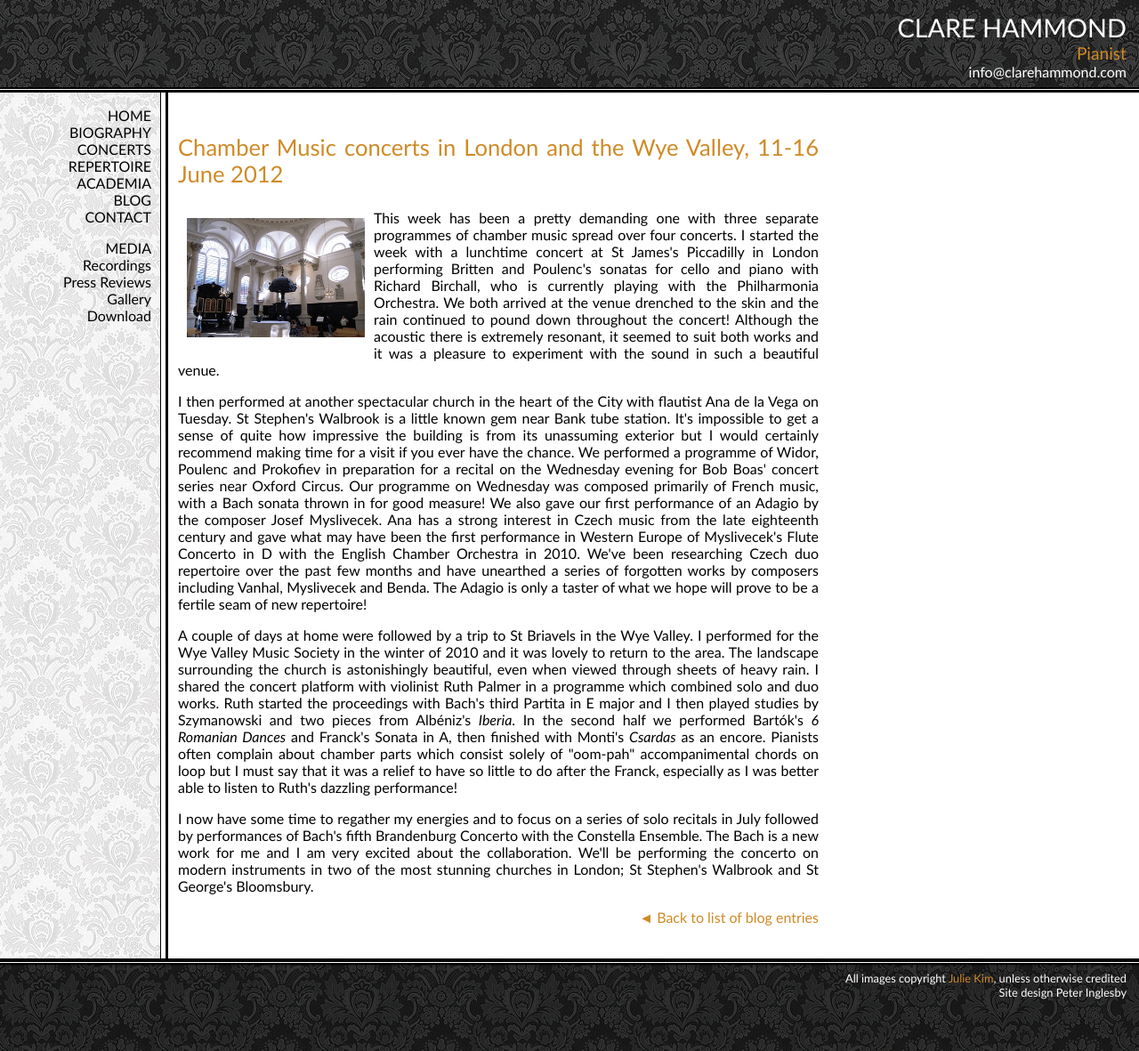
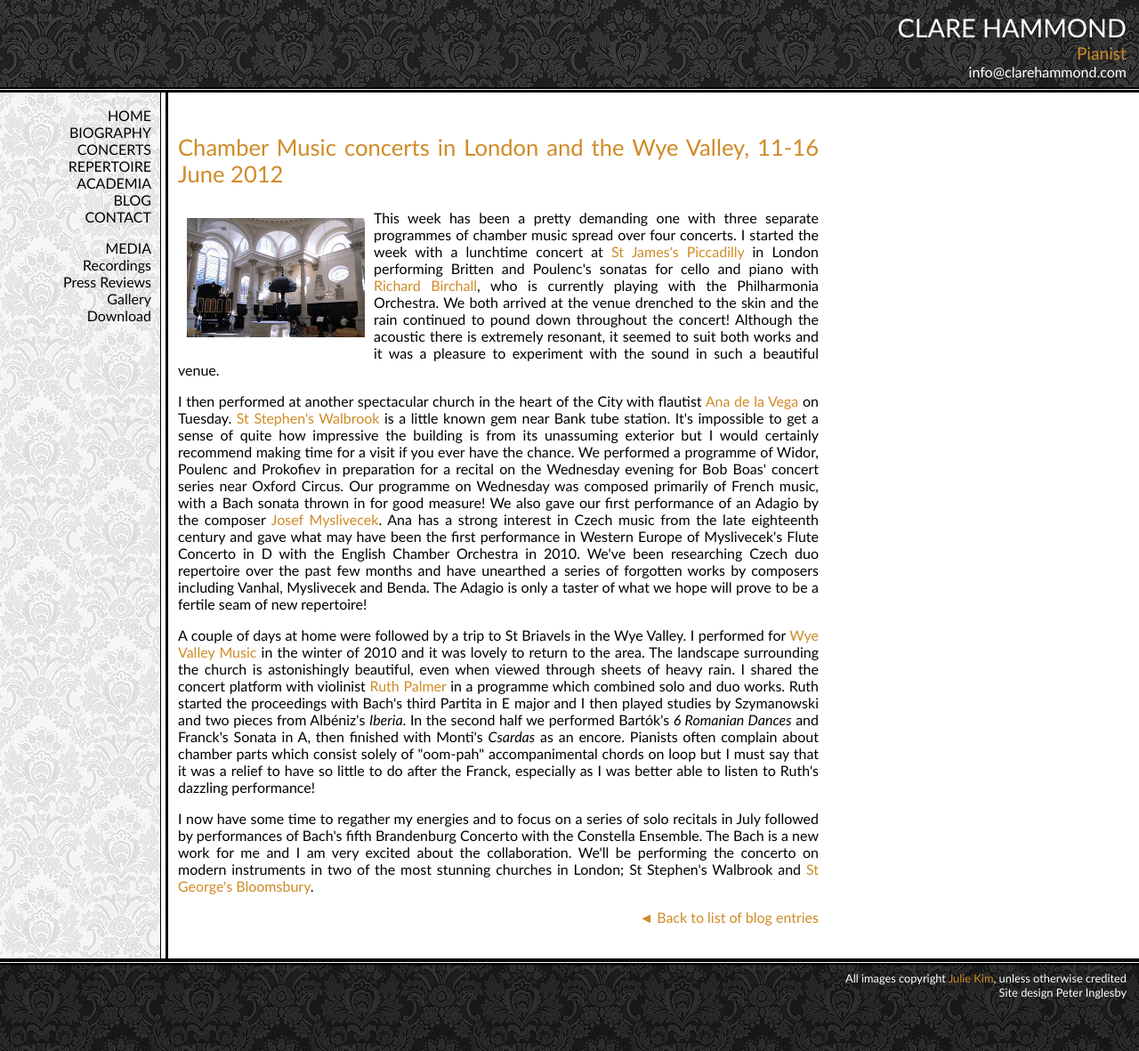
Before and after one commit to hammonc/clarehammond.com, a Jekyll site: the page built from blog-20120617.html, in a window 1280 px wide. Shown: the whole page at 89% size. Built offline with Jekyll 4.4.1, drawn with Linux system fonts in a browser that asks for light colours.

Commit message:
added links to blog posts

```diff
--- a/blog-20120307.html
+++ b/blog-20120307.html
@@ -11,4 +11,4 @@ title: St George's Bristol with the Piatti String Quartet, 7 March 2012
 
 <p>It was lovely to have the chance to play both <em>Tombeau</em> and the <em>Menuet sur le nom d'Haydn</em> in this particular concert as the 7 March is Ravel's birthday - 137 years old today! Satie's <em>Gnossiennes</em> provided an ethereal interlude before I finished with Albéniz's 'Evocación' and 'Triana'. I love playing these pieces and 'Triana' ends with such fire and élan. At the very end of the concert I joined the Piatti String Quartet, who had played Haydn and Debussy, in an encore. We performed the third movement of Dvorak's Piano Quintet in A which is one of the most charming pieces I've come across. The Piattis themselves are a superb quartet and it was such fun to play with them.</p>
 
-<p>So, three down and two to go! The final two concerts of our tour will be at Farnham Maltings near Guildford on the 22 March and the Wigmore Hall in London on the 16th April. The tour has been brilliantly organised by the team at the Foreign & Colonial Investment Trust and John Woolf of the Park Lane Group. If you would like a preview, our CD is now available on <a href="http://www.amazon.co.uk/Future-Classics/dp/B007FG5TNK/ref=sr_shvl_album_1?ie=UTF8&qid=1330635811&sr=301-1" target="_blank">Amazon</a> and iTunes. We'll hope to see you at a concert soon!</p>
+<p>So, three down and two to go! The final two concerts of our tour will be at Farnham Maltings near Guildford on the 22 March and the <a href="http://www.wigmore-hall.org.uk/" target="_blank">Wigmore Hall</a> in London on the 16th April. The tour has been brilliantly organised by the team at the Foreign & Colonial Investment Trust and John Woolf of the <a href="http://www.parklanegroup.co.uk/" target="_blank">Park Lane Group</a>. If you would like a preview, our CD is now available on <a href="http://www.amazon.co.uk/Future-Classics/dp/B007FG5TNK/ref=sr_shvl_album_1?ie=UTF8&qid=1330635811&sr=301-1" target="_blank">Amazon</a> and iTunes. We'll hope to see you at a concert soon!</p>
--- a/blog-20120414.html
+++ b/blog-20120414.html
@@ -9,6 +9,6 @@ title: Performances at Saffron Walden, the Wigmore Hall and a premiere at the Tw
 
 <p>Intriguingly enough, I found that a bout of illness can help to focus the mind. I was unable to devote the energy that I normally do to fussing about details which are probably not of great importance, and had to take a step back. In some ways, being forced to ration my energy over the course of a recital gave a greater sense of structure to the whole and the warmth of the audience was a great support. I recognised many faces from my performance there last year and giving a recital so close to home meant that family, friends and even dedicated piano pupils were able to come along!</p>
 
-<p>The following Monday found me at the <a href="http://www.wigmore-hall.org.uk/" target="_blank">Wigmore Hall</a> to give the final concert of a five-date tour with the Piatti String Quartet. This was superbly organised by the Park Lane Group and the Foreign & Colonial Investment Trust and was, all in all, an absolutely wonderful occasion. We were very excited when the BBC approached us to broadcast the evening as part of their 'Live in Concert' series, not least because it meant that many people who were unable to get to London could still tune in. The interview was a challenge as my voice had only just returned and was still on the husky side, but the 'Live in Concert' team made everything as straightforward as possible and were very supportive. We were delighted by the number of people who came to the hall that evening and very grateful for the standing ovation. For those of you who would like to listen again, my performance of Ravel's <em>Le Tombeau de Couperin</em> will be available <a href="http://www.bbc.co.uk/music/showcase/genres/classical#/clips/p00r6k6s/in/collection/p00b9xn8" target="_blank">online</a> until the 15 May as one of Radio 3's Classical Highlights.</p>
+<p>The following Monday found me at the <a href="http://www.wigmore-hall.org.uk/" target="_blank">Wigmore Hall</a> to give the final concert of a five-date tour with the Piatti String Quartet. This was superbly organised by the <a href="http://www.parklanegroup.co.uk/" target="_blank">Park Lane Group</a> and the Foreign & Colonial Investment Trust and was, all in all, an absolutely wonderful occasion. We were very excited when the BBC approached us to broadcast the evening as part of their <a href="http://www.bbc.co.uk/programmes/b010xvfz" target="_blank">Live in Concert</a>series, not least because it meant that many people who were unable to get to London could still tune in. The interview was a challenge as my voice had only just returned and was still on the husky side, but the 'Live in Concert' team made everything as straightforward as possible and were very supportive. We were delighted by the number of people who came to the hall that evening and very grateful for the standing ovation. For those of you who would like to listen again, my performance of Ravel's <em>Le Tombeau de Couperin</em> will be available <a href="http://www.bbc.co.uk/music/showcase/genres/classical#/clips/p00r6k6s/in/collection/p00b9xn8" target="_blank">online</a> until the 15 May as one of Radio 3's Classical Highlights.</p>
 
-<p>After a couple of days beavering away at home, I left for The Wirral to give a recital of water music for the <a href="http://www.tworiversfestival.co.uk/" target="_blank">Two Rivers Festival</a> in Birkenhead. This was a particularly exciting evening as I was able to meet the five composers who had been commissioned to write <em>Aquarelles</em>, a series of five miniatures  celebrating the Debussy Centenary which I've been working on for some months. It was wonderful to have the chance to meet James Francis Brown, Peter Fribbins, David Matthews, Alan Mills and Robin Walker and to perform their pieces live to them. I had already sent recordings of each miniature to the composers, just to check that I was on the right track, but it makes such a difference to perform the pieces in real time in the same space as the person who wrote it. The audience listened intently throughout the evening to water pieces by Liszt, Ravel and Debussy, the <em>Prayer Bell Sketch</em> by Knussen and, of course, Ravel's <em>Tombeau</em>. I was very well looked after by members of the festival committee that evening and was well rested the next morning when we left for the Bridgewater Hall in Manchester.</p>
+<p>After a couple of days beavering away at home, I left for The Wirral to give a recital of water music for the <a href="http://www.tworiversfestival.co.uk/" target="_blank">Two Rivers Festival</a> in Birkenhead. This was a particularly exciting evening as I was able to meet the five composers who had been commissioned to write <em>Aquarelles</em>, a series of five miniatures  celebrating the Debussy Centenary which I've been working on for some months. It was wonderful to have the chance to meet James Francis Brown, Peter Fribbins, David Matthews, Alan Mills and Robin Walker and to perform their pieces live to them. I had already sent recordings of each miniature to the composers, just to check that I was on the right track, but it makes such a difference to perform the pieces in real time in the same space as the person who wrote it. The audience listened intently throughout the evening to water pieces by Liszt, Ravel and Debussy, the <em>Prayer Bell Sketch</em> by Knussen and, of course, Ravel's <em>Tombeau</em>. I was very well looked after by members of the festival committee that evening and was well rested the next morning when we left for the <a href="http://www.bridgewater-hall.co.uk/" target="_blank">Bridgewater Hall</a> in Manchester.</p>
--- a/blog-20120421.html
+++ b/blog-20120421.html
@@ -5,6 +5,6 @@ title: Bridgewater Hall, Manchester, 21 April 2012
 
 <img src="resources/blog-20120421.jpg" class="blog-img" />
 
-<p>I gave a Saturday afternoon recital in the Barbirolli Room at the Bridgewater Hall as part of the 'Reflections on Debussy' series, curated by the pianist Noriko Ogawa and Peter Davison. The series itself is tremendously imaginative and ambitious. My recital was just the first of many events that evening which included a calligraphy workshop, pre-concert talk on Takemitsu, a monumental concert with the BBC Philharmonic and Noriko Ogawa playing Takemitsu's <em>Riverrun</em> concerto, followed by a post-concert performance of Japanese cabaret songs. As I had played early on I was able to sit back and enjoy all of these events, particularly Noriko's performance which was inspiring. I also realised with a start what a pleasure it is to listen to music which I am not playing myself. I've been focussing so intently on my own work recently that I'd evidently grown tired of listening to myself play (and obviously need to get out more!)</p>
+<p>I gave a Saturday afternoon recital in the Barbirolli Room at the <a href="http://www.bridgewater-hall.co.uk/" target="_blank">Bridgewater Hall</a> as part of the 'Reflections on Debussy' series, curated by the pianist <a href="http://www.norikoogawa.co.uk/" target="_blank">Noriko Ogawa</a> and Peter Davison. The series itself is tremendously imaginative and ambitious. My recital was just the first of many events that evening which included a calligraphy workshop, pre-concert talk on Takemitsu, a monumental concert with the BBC Philharmonic and Noriko Ogawa playing Takemitsu's <em>Riverrun</em> concerto, followed by a post-concert performance of Japanese cabaret songs. As I had played early on I was able to sit back and enjoy all of these events, particularly Noriko's performance which was inspiring. I also realised with a start what a pleasure it is to listen to music which I am not playing myself. I've been focussing so intently on my own work recently that I'd evidently grown tired of listening to myself play (and obviously need to get out more!)</p>
 
 <p>So I now need to prepare a programme of Liszt, Debussy, Martin and Beethoven for Tuesday evening at the Caledonian Club in London and then I can rest for a while. I must say that I'm looking forward to a few days at home. While I love giving concerts, I'm not a huge fan of traveling between venues, although some of the views on the train line from Manchester compensate for the effort!</p>
--- a/blog-20120617.html
+++ b/blog-20120617.html
@@ -5,10 +5,10 @@ title: Chamber Music concerts in London and the Wye Valley, 11-16 June 2012
 
 <img src="resources/blog-20120617.jpg" class="blog-img" />
 
-<p>This week has been a pretty demanding one with three separate programmes of chamber music spread over four concerts. I started the week with a lunchtime concert at St James's Piccadilly in London performing Britten and Poulenc's sonatas for cello and piano with Richard Birchall, who is currently playing with the Philharmonia Orchestra. We both arrived at the venue drenched to the skin and the rain continued to pound down throughout the concert! Although the acoustic there is extremely resonant, it seemed to suit both works and it was a pleasure to experiment with the sound in such a beautiful venue.</p>
+<p>This week has been a pretty demanding one with three separate programmes of chamber music spread over four concerts. I started the week with a lunchtime concert at <a href="http://www.st-james-piccadilly.org/ConcertsIntro.html" target="_blank">St James's Piccadilly</a> in London performing Britten and Poulenc's sonatas for cello and piano with <a href="http://www.philharmonia.co.uk/orchestra/players/cellos/richard_birchall/" target="_blank">Richard Birchall</a>, who is currently playing with the Philharmonia Orchestra. We both arrived at the venue drenched to the skin and the rain continued to pound down throughout the concert! Although the acoustic there is extremely resonant, it seemed to suit both works and it was a pleasure to experiment with the sound in such a beautiful venue.</p>
 
-<p>I then performed at another spectacular church in the heart of the City with flautist Ana de la Vega on Tuesday. St Stephen's Walbrook is a little known gem near Bank tube station. It's impossible to get a sense of quite how impressive the building is from its  unassuming exterior but I would certainly recommend making time for a visit if you ever have the chance. We performed a programme of Widor, Poulenc and Prokofiev in preparation for a recital on the Wednesday evening for Bob Boas' concert series near Oxford Circus. Our programme on Wednesday was composed primarily of French music, with a Bach sonata thrown in for good measure! We also gave our first performance of an Adagio by the composer Josef Myslivecek. Ana has a strong interest in Czech music from the late eighteenth century and gave what may have been the first performance in Western Europe of Myslivecek's Flute Concerto in D with the English Chamber Orchestra in 2010. We've been researching Czech duo repertoire over the past few months and have unearthed a series of forgotten works by composers including Vanhal, Myslivecek and Benda. The Adagio is only a taster of what we hope will prove to be a fertile seam of new repertoire!</p>
+<p>I then performed at another spectacular church in the heart of the City with flautist <a href="http://www.anadelavega.com/" target="_blank">Ana de la Vega</a> on Tuesday. <a href="http://ststephenwalbrook.net/" target="_blank">St Stephen's Walbrook</a> is a little known gem near Bank tube station. It's impossible to get a sense of quite how impressive the building is from its  unassuming exterior but I would certainly recommend making time for a visit if you ever have the chance. We performed a programme of Widor, Poulenc and Prokofiev in preparation for a recital on the Wednesday evening for Bob Boas' concert series near Oxford Circus. Our programme on Wednesday was composed primarily of French music, with a Bach sonata thrown in for good measure! We also gave our first performance of an Adagio by the composer <a href="http://en.wikipedia.org/wiki/Josef_Mysliveček" target="_blank">Josef Myslivecek</a>. Ana has a strong interest in Czech music from the late eighteenth century and gave what may have been the first performance in Western Europe of Myslivecek's Flute Concerto in D with the English Chamber Orchestra in 2010. We've been researching Czech duo repertoire over the past few months and have unearthed a series of forgotten works by composers including Vanhal, Myslivecek and Benda. The Adagio is only a taster of what we hope will prove to be a fertile seam of new repertoire!</p>
 
-<p>A couple of days at home were followed by a trip to St Briavels in the Wye Valley. I performed for the Wye Valley Music Society in the winter of 2010 and it was lovely to return to the area. The landscape surrounding the church is astonishingly beautiful, even when viewed through sheets of heavy rain. I shared the concert platform with violinist Ruth Palmer in a programme which combined solo and duo works. Ruth started the proceedings with Bach's third Partita in E major and I then played studies by Szymanowski and two pieces from Albéniz's <em>Iberia</em>. In the second half we performed Bartók's <em>6 Romanian Dances</em> and Franck's Sonata in A, then finished with Monti's <em>Csardas</em> as an encore. Pianists often complain about chamber parts which consist solely of "oom-pah" accompanimental chords on loop but I must say that it was a relief to have so little to do after the Franck, especially as I was better able to listen to Ruth's dazzling performance!</p>
+<p>A couple of days at home were followed by a trip to St Briavels in the Wye Valley. I performed for <a href="http://www.wyevalleymusic.org.uk/" target="_blank">Wye Valley Music</a> in the winter of 2010 and it was lovely to return to the area. The landscape surrounding the church is astonishingly beautiful, even when viewed through sheets of heavy rain. I shared the concert platform with violinist <a href="http://www.ruthpalmer.com/" target="_blank">Ruth Palmer</a> in a programme which combined solo and duo works. Ruth started the proceedings with Bach's third Partita in E major and I then played studies by Szymanowski and two pieces from Albéniz's <em>Iberia</em>. In the second half we performed Bartók's <em>6 Romanian Dances</em> and Franck's Sonata in A, then finished with Monti's <em>Csardas</em> as an encore. Pianists often complain about chamber parts which consist solely of "oom-pah" accompanimental chords on loop but I must say that it was a relief to have so little to do after the Franck, especially as I was better able to listen to Ruth's dazzling performance!</p>
 
-<p>I now have some time to regather my energies and to focus on a series of solo recitals in July followed by performances of Bach's fifth Brandenburg Concerto with the Constella Ensemble. The Bach is a new work for me and I am very excited about the collaboration. We'll be performing the concerto on modern instruments in two of the most stunning churches in London; St Stephen's Walbrook and St George's Bloomsbury.</p>
+<p>I now have some time to regather my energies and to focus on a series of solo recitals in July followed by performances of Bach's fifth Brandenburg Concerto with the Constella Ensemble. The Bach is a new work for me and I am very excited about the collaboration. We'll be performing the concerto on modern instruments in two of the most stunning churches in London; St Stephen's Walbrook and <a href="http://www.stgeorgesbloomsbury.org.uk/" target="_blank">St George's Bloomsbury</a>.</p>
```
